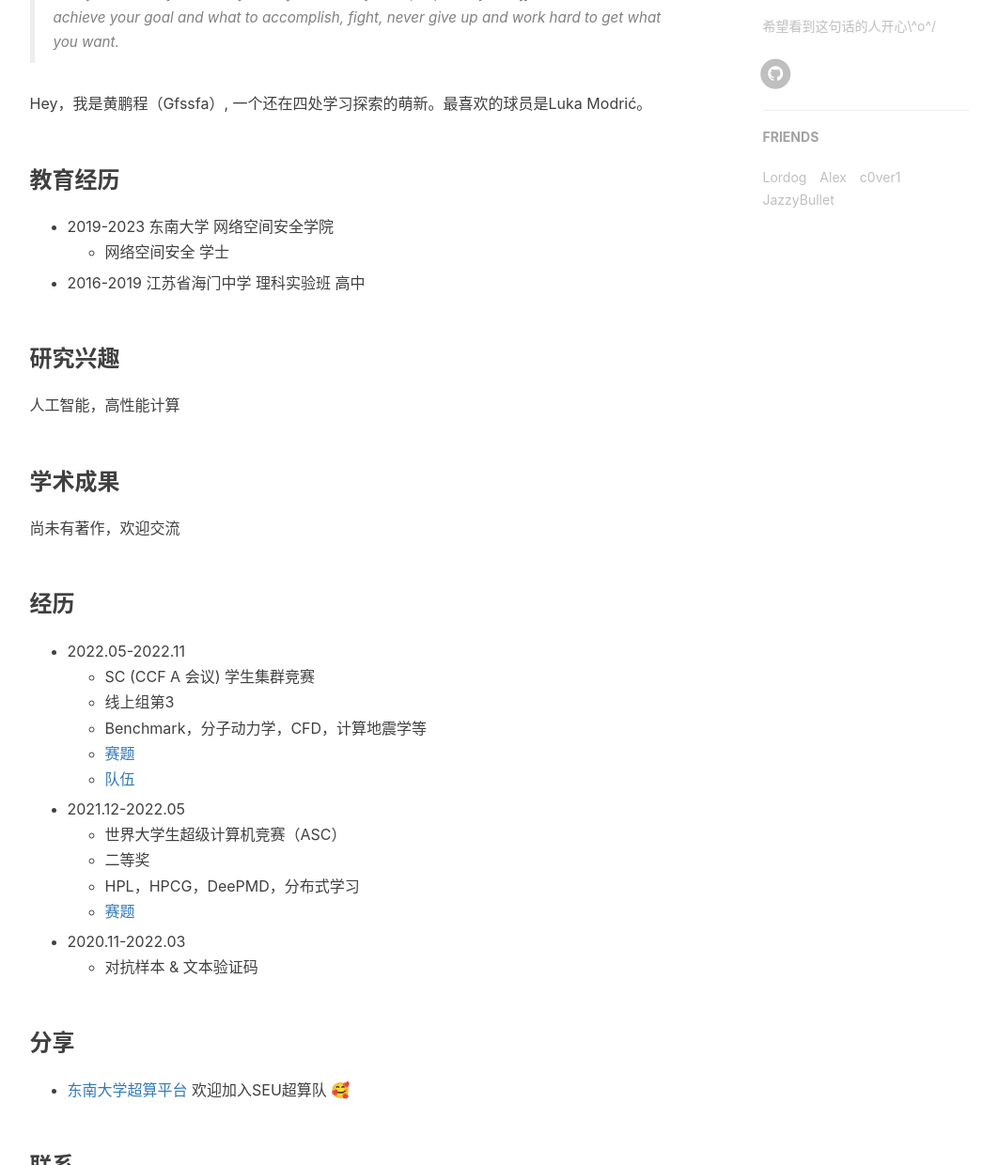
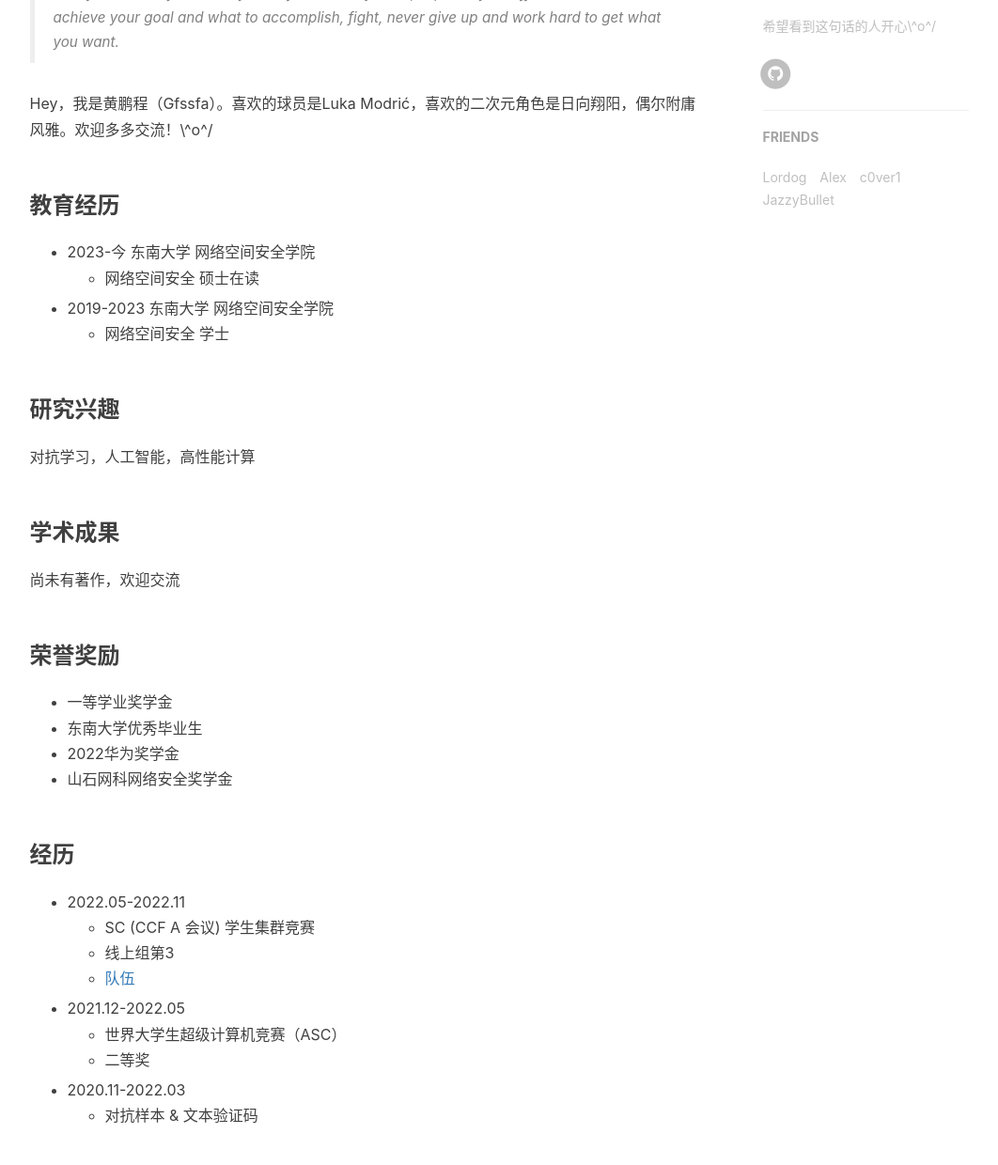
Before and after one commit to Gfssfa/Gfssfa.github.io, a Jekyll site: the page built from about.html, in a window 1280 px wide and 1400 px high, scrolled down 572 px, cut to the strip 160-1400 px from the top of the window. Shown: the whole strip at 94% size, without its empty margins (136-1198 px from the left). Built offline with Jekyll 4.4.1, drawn with Linux system fonts in a browser that asks for light colours; nearby versions of some CDN libraries; comment, search, counter and statistics services are not loaded.

Commit message:
Update zh.md

```diff
--- a/_includes/about/zh.md
+++ b/_includes/about/zh.md
@@ -1,35 +1,39 @@
-### 自我描述
+### 自我介绍
 
 >Q: You won the Ballon d'Or at the age of 33, your career is an example of progression. What advice would you give?
 >(an interview with Luka Modrić, translated from Spanish)
 
 >LM: You have to pursue your dreams, fight to achieve what you love and never give up. Always have confidence in yourself and what you do, especially at difficult times. In order to achieve your goal and what to accomplish, fight, never give up and work hard to get what you want.
 
-Hey，我是黄鹏程（Gfssfa）, 一个还在四处学习探索的萌新。最喜欢的球员是Luka Modrić。
+Hey，我是黄鹏程（Gfssfa）。喜欢的球员是Luka Modrić，喜欢的二次元角色是日向翔阳，偶尔附庸风雅。欢迎多多交流！\^o^/
 
 ### 教育经历
+* 2023-今 东南大学 网络空间安全学院
+  * 网络空间安全 硕士在读
 * 2019-2023 东南大学 网络空间安全学院
   * 网络空间安全 学士
-* 2016-2019 江苏省海门中学 理科实验班 高中
+
 
 ### 研究兴趣
-人工智能，高性能计算
+对抗学习，人工智能，高性能计算
 
 ### 学术成果
 尚未有著作，欢迎交流
+
+### 荣誉奖励
+* 一等学业奖学金
+* 东南大学优秀毕业生
+* 2022华为奖学金
+* 山石网科网络安全奖学金
 
 ### 经历
 * 2022.05-2022.11
   * SC (CCF A 会议) 学生集群竞赛
   * 线上组第3
-  * Benchmark，分子动力学，CFD，计算地震学等
-  * [赛题](https://sc22.supercomputing.org/program/studentssc/student-cluster-competition/)
   * [队伍](https://studentclustercompetition.us/2022/Teams/Southeast/index.html)
 * 2021.12-2022.05
    * 世界大学生超级计算机竞赛（ASC）
    * 二等奖
-   * HPL，HPCG，DeePMD，分布式学习
-   * [赛题](http://www.asc-events.org/ASC22/Preliminary/)
 * 2020.11-2022.03
    * 对抗样本 & 文本验证码
 
```
